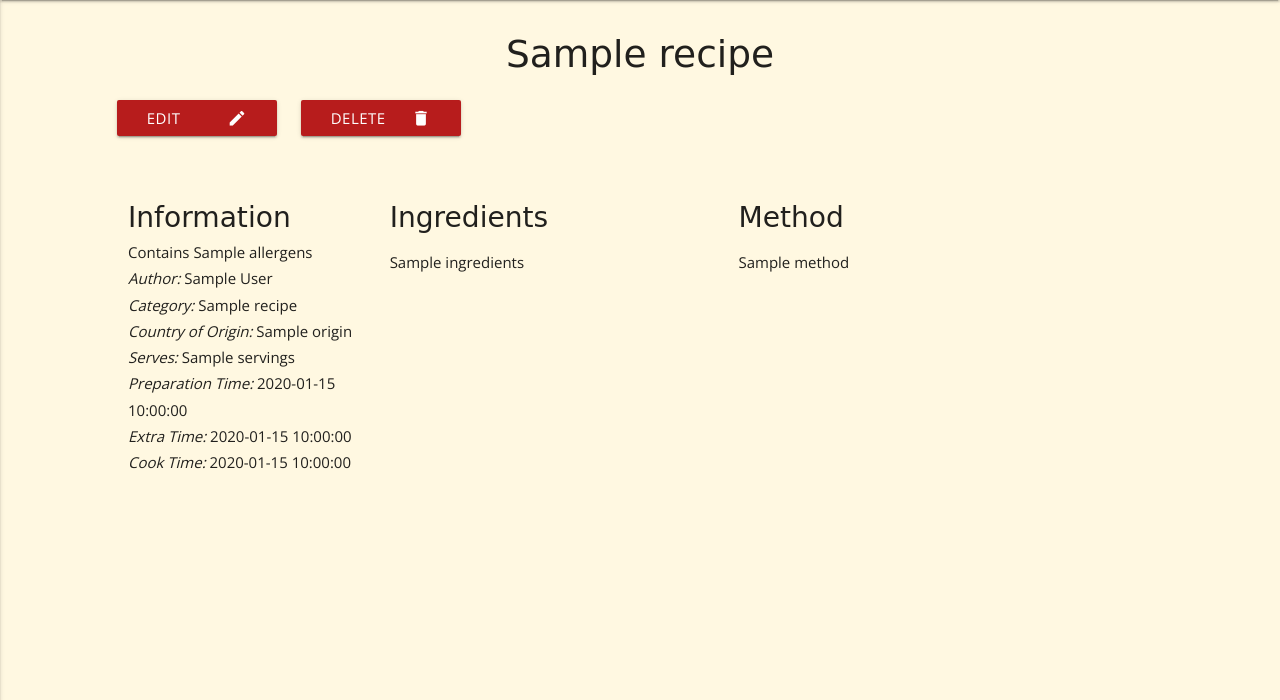
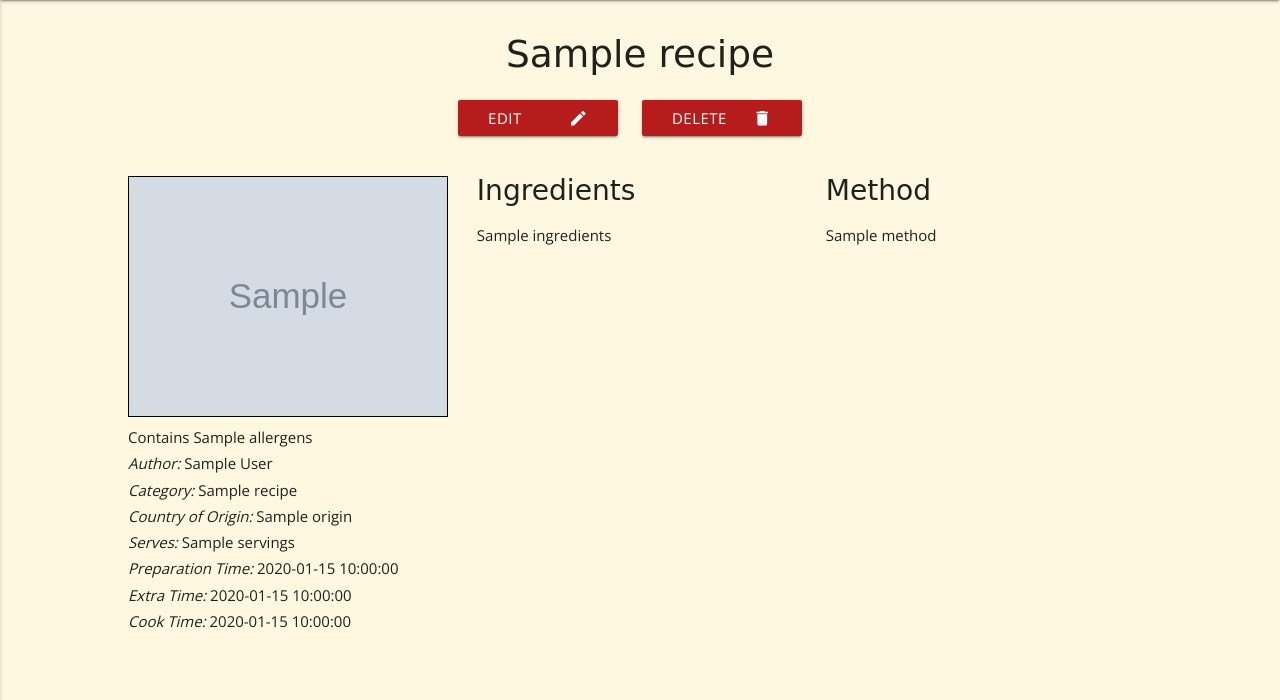
Before and after one commit to joanms/recipe-database, a Flask app: template templates/show_recipe.html in a window 1280 px wide. Shown: the part 100-800 px from the top of the page. Run offline with Flask 2, Linux system fonts and the light colour scheme; the template is opened without the code that fills it: most values are stand-ins (such as "Sample title", 1, 10 or a date in 2020); grey boxes marked "Sample" are stand-in pictures; some libraries are stand-ins or nearby versions; some web fonts are replaced.

Commit message:
Add illustration to show_recipe.html

```diff
--- a/static/css/style.css
+++ b/static/css/style.css
@@ -44,6 +44,7 @@ h2 {
     font-size: 1.875em;
     text-align: inherit;
     margin-bottom: 5px;
+    margin-top: 0px;
 }
 
 
@@ -97,6 +98,9 @@ pre {
     white-space: pre-wrap; /*This line ensures that the text in the pre tag wraps automatically*/
 }
 
+.centre{
+    text-align: center;
+}
 
 /*Forms*/
 
--- a/templates/show_recipe.html
+++ b/templates/show_recipe.html
@@ -1,8 +1,7 @@
 {% extends 'base.html'%} {% block content %}
 
-            <h1>{{recipe.recipe_title}}</h1>
-
-            <div class="row">
+            <div class="row centre">
+                <h1>{{recipe.recipe_title}}</h1>
 
                 <!--Button to edit a recipe-->
                     <a href="{{url_for('edit_recipe', recipe_id=recipe._id)}}" class="waves-effect waves-light btn red darken-4">
@@ -17,8 +16,10 @@
             <div  class= "row">
 
                 <!--Information about the recipe-->
-                <div class="col  l3" id="information">
-                    <h2>Information</h2>
+                <div class="col  l4" id="information">
+
+                    <img class="illustration" src="{{recipe.image_url}}" title="{{recipe.recipe_title}}" alt="{{recipe.recipe_title}}"></a>
+
                     <div>
 
                         <!--Optional text to display if the recipe contains allergens-->
```
Also changed, not shown: static/images/chicken-whitebean.jpg (added), static/images/food.jpg (added).
